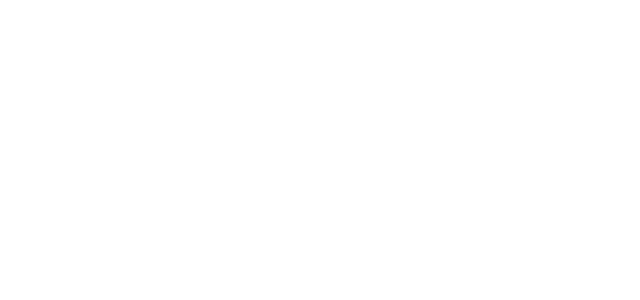
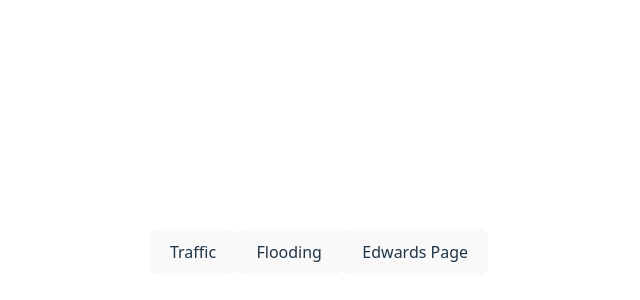
Before and after one commit to Ecocity-The-Try-People/VHack-Ecocity, a React (Vite) app: page /homepage in a window 1280 px wide. Before the commit this address had no page. Shown: the part 148-448 px from the top of the page, without its empty margins (321-961 px from the left). Built offline with nearby package versions, Linux system fonts and the light colour scheme.

Commit message:
merged_flooding_page

```diff
--- a/src/App.jsx
+++ b/src/App.jsx
@@ -7,6 +7,8 @@
 import Weather_box from './weather_box'
 import Notification from './notification';
 import Map from './map';
+import Homepage from './homepage';
+import Flood_page from './flood_page';
 
 function App() {
   return (
@@ -14,20 +16,12 @@
       <Routes>
         <Route path="/" element={<Login />} />
         <Route path="/register" element={<Register />} />
+        <Route path="/homepage" element={<Homepage />} />
+        {/* <Route path="/traffic" element={<Traffic />} /> */}
+        <Route path="/flood_page" element={<Flood_page />} />
       </Routes>
     </Router>
   );
-  <div className="max-w-5x1 mx-auto px-4">        {/* Notification Button at Top Left */}
-  <div className="fixed top-5 right-5 z-50">
-    <Notification />
-  </div>
-
-  {/* Weather Box */}
-  <div className="mt-20"> {/* Add margin to avoid overlap */}
-    <Weather_box />
-  </div>
-  <Map />
-</div>
 }
 
 export default App;
--- a/src/Login.jsx
+++ b/src/Login.jsx
@@ -8,7 +8,7 @@
 
   const handleSubmit = (event) => {
     event.preventDefault();
-    alert(`Username: ${username}\nPassword: ${password}`);
+    navigate('/homepage');
   };
 
   const handleSignUp = () => {
--- /dev/null
+++ b/src/flood_page.jsx
@@ -0,0 +1,19 @@
+import Weather_box from './weather_box'
+import Notification from './notification';
+import Map from './map';
+
+export default function Flood_page(){
+    return (
+        <div className="max-w-5x1 mx-auto px-4">        {/* Notification Button at Top Left */}
+        <div className="fixed top-5 right-5 z-50">
+          <Notification />
+        </div>
+
+        {/* Weather Box */}
+        <div className="mt-20"> {/* Add margin to avoid overlap */}
+          <Weather_box />
+        </div>
+        <Map />
+        </div>
+    )
+}
--- /dev/null
+++ b/src/homepage.jsx
@@ -0,0 +1,26 @@
+import React from 'react';
+import { useNavigate } from "react-router-dom";
+
+export default function HomePage() {
+    const navigate = useNavigate();
+
+    const traffic_page = () => {
+        navigate("/traffic");
+    };
+
+    const flood_page = () => {
+        navigate("/flood_page");
+    };
+
+    const edwards_page = () => {
+        navigate("/edwards");
+    };
+
+    return (
+        <div>
+            <button onClick={traffic_page}>Traffic</button>
+            <button onClick={flood_page}>Flooding</button>
+            <button onClick={edwards_page}>Edwards Page</button>
+        </div>
+    );
+}
```
